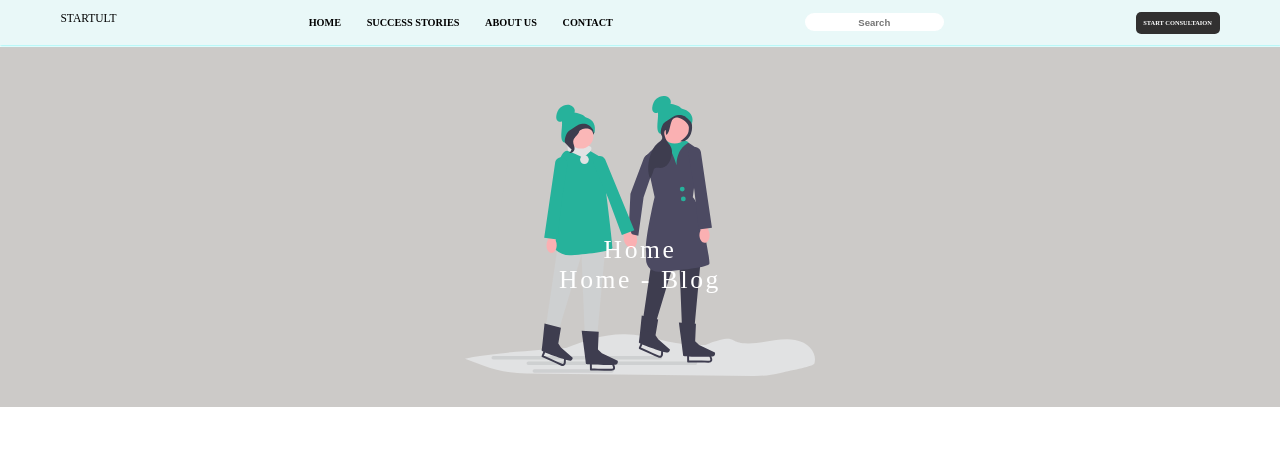
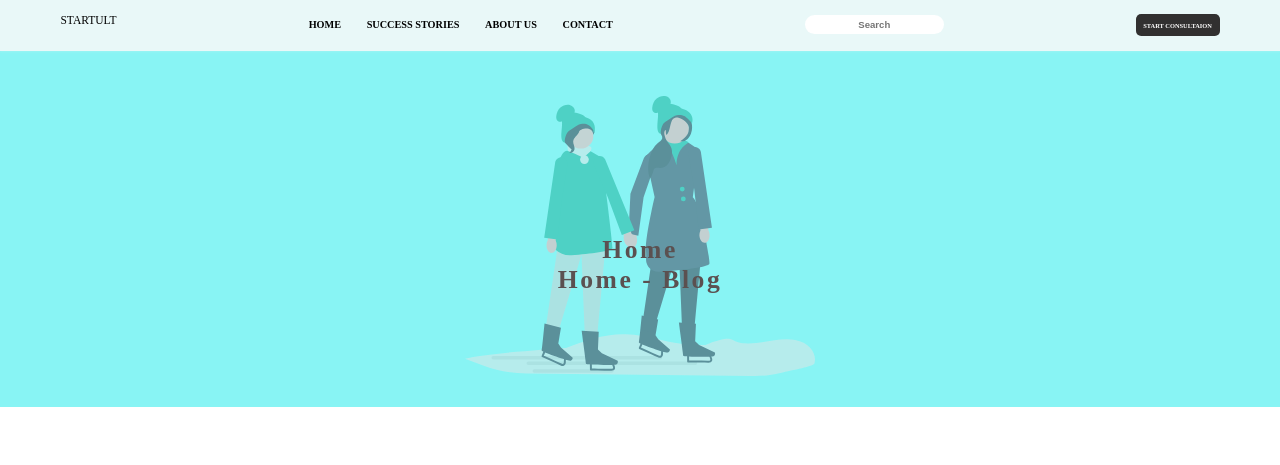
Before and after one commit to codingaddo/Class_work, a plain HTML site: page index.html in a window 1280 px wide. Shown: the top 465 px of the page. Drawn offline with Linux system fonts and the light colour scheme.

Commit message:
Update index.css

```diff
--- a/index.css
+++ b/index.css
@@ -34,7 +34,7 @@ html{
     position: fixed;
     top:0;
     width: 100vw;
-    padding:.9vw;
+    padding:1.1vw;
     z-index:999;
     box-shadow: .25px .2px 2px .3px rgb(154, 244, 244) ;
 }
@@ -125,7 +125,7 @@ main{
     width: 100vw;
     height: 45vh;
     text-align: center;
-    background-color: rgba(156, 153, 149, 0.516);
+    background-color: rgb(136, 244, 244);
 
 }
 .text{
@@ -135,14 +135,15 @@ main{
     overflow-y: hidden;
 }
 .text a{
-    color:white;
+    color:rgb(91, 80, 80);
     letter-spacing: .2vw;
+    font-weight: 600;
 
 }
 
 .text h4{
-    font-weight: 300;
-    color: white;
+    font-weight: 600;
+    color: rgb(91, 80, 80);
     letter-spacing: .2vw;
 }
 
@@ -150,7 +151,7 @@ main{
 
 .image img{
     height: 35vh;
-    opacity:.9;
+    opacity:.5;
     position: relative;
     top: 3vw;
 }
```
